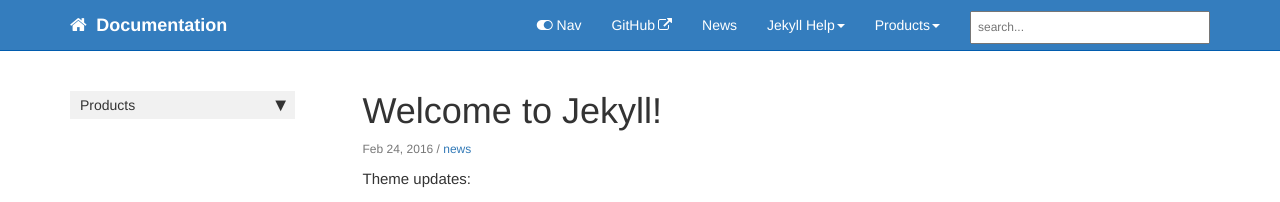
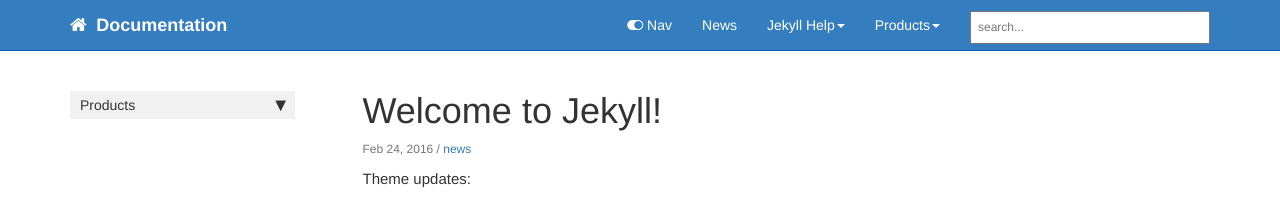
Before and after one commit to mbren/docs, a Jekyll site: the page built from _posts/2016-02-24-first-post.md, in a window 1280 px wide. Shown: the top 202 px of the page. Built offline with Jekyll 4.4.1, drawn with Linux system fonts in a browser that asks for light colours; nearby versions of some CDN libraries; comment, search, counter and statistics services are not loaded.

Commit message:
remove github link from topnav and add link to the reviewer branch on github on each page.

```diff
--- a/_config.yml
+++ b/_config.yml
@@ -1,4 +1,4 @@
-repository: tomjohnson1492/documentation-theme-jekyll
+repository: mbren/docs
 
 output: web
 # this property is useful for conditional filtering of content that is separate from the PDF.
@@ -12,7 +12,7 @@ site_title: Documentation portal
 company_name: mbren
 # this appears in the footer
 
-github_editme_path: mbren/docs/blob/gh-pages/
+github_editme_path: mbren/docs/edit/reviews/
 # if you're using Github, provide the basepath to the branch you've created for reviews, following the sample here. if not, leave this value blank.
 
 disqus_shortname: mbren
@@ -32,9 +32,9 @@ exclude:
   - .gitignore
 # these are the files and directories that jekyll will exclude from the build
 
-feedback_subject_line: Jekyll documentation theme
+feedback_subject_line:
 
-feedback_email: tomjohnson1492@gmail.com
+feedback_email:
 # used as a contact email for the Feedback link in the top navigation bar
 
 feedback_disable: true
--- a/_data/topnav.yml
+++ b/_data/topnav.yml
@@ -3,8 +3,6 @@
 topnav:
 - title: Topnav
   items:
-    - title: GitHub
-      external_url: https://github.com/tomjohnson1492/documentation-theme-jekyll
     - title: News
       url: /news
 
```
